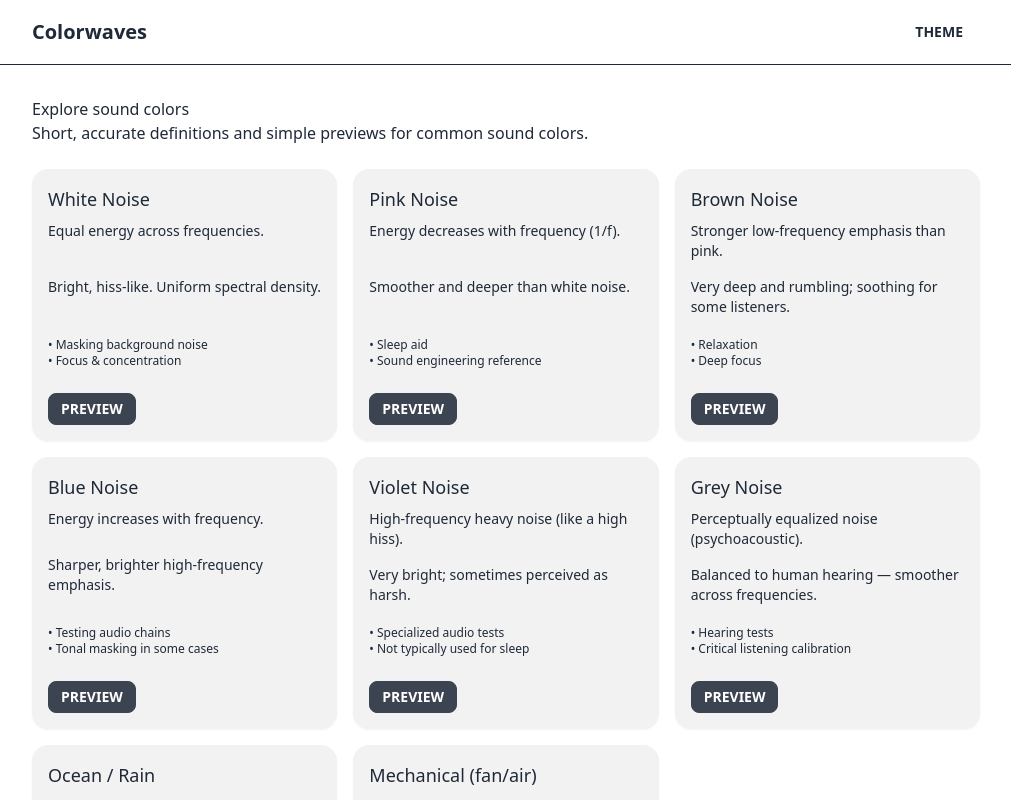
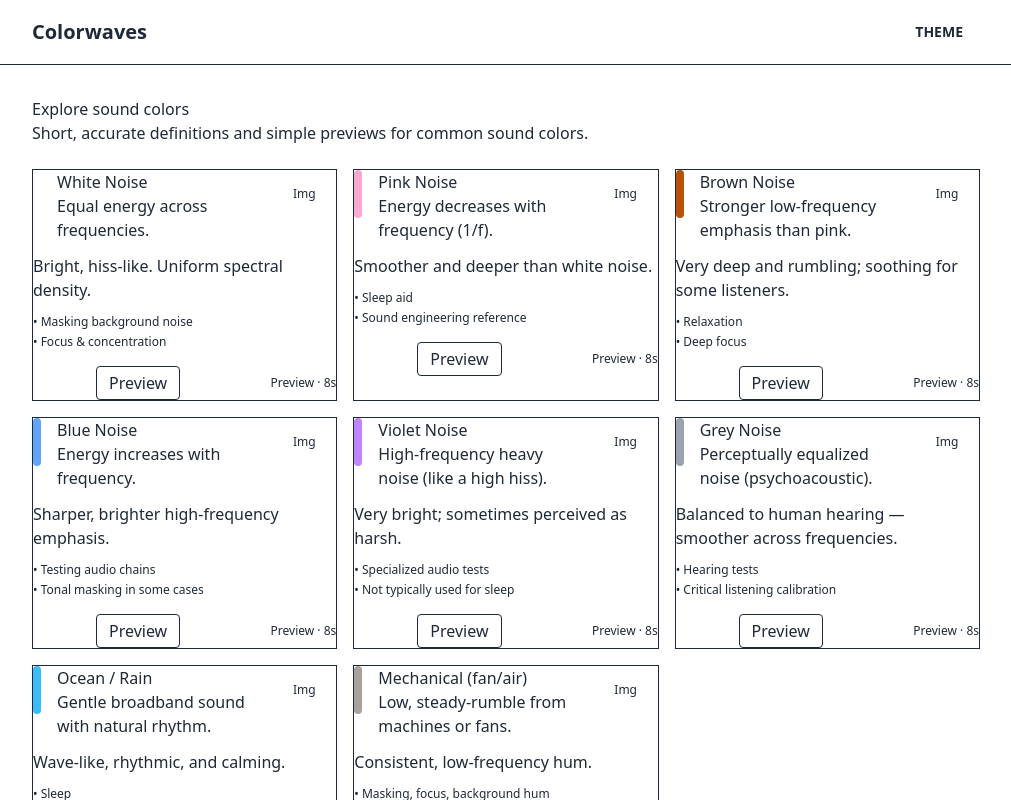
Before and after one commit to wjbetech-claw/colorwaves, a React (Vite) app: page / in a window 1280 px wide. Shown: the top 800 px of the page, without its empty margins (134-1145 px from the left). Built offline with nearby package versions, Linux system fonts and the light colour scheme.

Commit message:
feat(ui): add Card component and enhance SoundCard with accent, image placeholder, and audio controls placeholder

```diff
--- a/src/components/SoundCard.tsx
+++ b/src/components/SoundCard.tsx
@@ -1,20 +1,48 @@
 import React from 'react'
+import Card from './ui/Card'
 import { SoundColor } from '../data/sounds'
 
 export default function SoundCard({sound}:{sound:SoundColor}){
+  // simple color mapping for accents
+  const ACCENTS: Record<string,string> = {
+    white: 'bg-white',
+    pink: 'bg-pink-300',
+    brown: 'bg-amber-700',
+    blue: 'bg-blue-400',
+    violet: 'bg-purple-400',
+    grey: 'bg-gray-400',
+    ocean: 'bg-sky-400',
+    fan: 'bg-stone-400'
+  }
+
+  const accent = ACCENTS[sound.id] || 'bg-[var(--color-primary-500)]'
+
   return (
-    <article className="card bg-base-200 shadow-sm p-4">
-      <div className="card-body p-0">
-        <h3 className="text-lg font-medium">{sound.name}</h3>
-        <p className="text-sm text-muted-foreground">{sound.short}</p>
-        <p className="mt-2 text-sm">{sound.tone}</p>
-        <ul className="mt-3 text-xs text-muted-foreground">
-          {sound.uses.map(u=> <li key={u}>• {u}</li>)}
+    <Card>
+      <div className="flex items-start gap-4">
+        <div className={`w-2 h-12 rounded ${accent} shrink-0`} aria-hidden></div>
+        <div className="flex-1">
+          <h3 className="h3">{sound.name}</h3>
+          <p className="small text-[var(--color-text-muted)]">{sound.short}</p>
+        </div>
+        <div className="w-16 h-12 bg-[var(--color-panel)] rounded flex items-center justify-center text-xs text-[var(--color-text-muted)]">Img</div>
+      </div>
+
+      <div className="mt-3">
+        <p className="body">{sound.tone}</p>
+        <ul className="mt-3 text-xs text-[var(--color-text-muted)] list-none space-y-1">
+          {sound.uses.map(u=> <li key={u} className="text-xs">• {u}</li>)}
         </ul>
-        <div className="mt-4">
-          <button className="btn btn-sm">Preview</button>
+      </div>
+
+      <div className="mt-4 flex items-center justify-between">
+        <div>
+          <button className="px-3 py-1 rounded bg-[var(--color-primary-500)] text-white mr-2" aria-pressed="false">Play</button>
+          <button className="px-3 py-1 rounded border border-[var(--color-border)]">Preview</button>
         </div>
+        <div className="text-xs text-[var(--color-text-muted)]">Preview · 8s</div>
       </div>
-    </article>
+
+    </Card>
   )
 }
--- /dev/null
+++ b/src/components/ui/Card.tsx
@@ -0,0 +1,9 @@
+import React from 'react'
+
+export default function Card({children, className}:{children:React.ReactNode,className?:string}){
+  return (
+    <div className={`bg-[var(--color-panel)] border border-[var(--color-border)] rounded-[var(--radius-md)] shadow-subtle p-[var(--spacing-md)] ${className||''}`}>
+      {children}
+    </div>
+  )
+}
```
